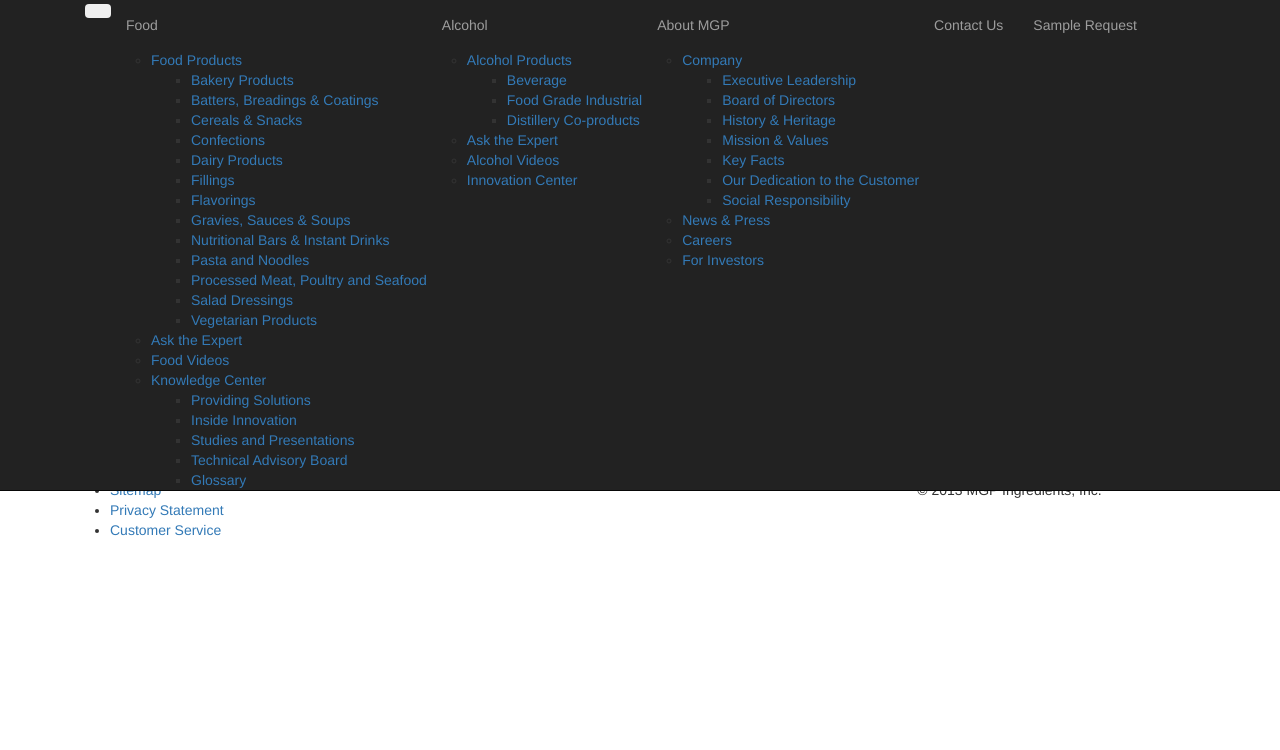
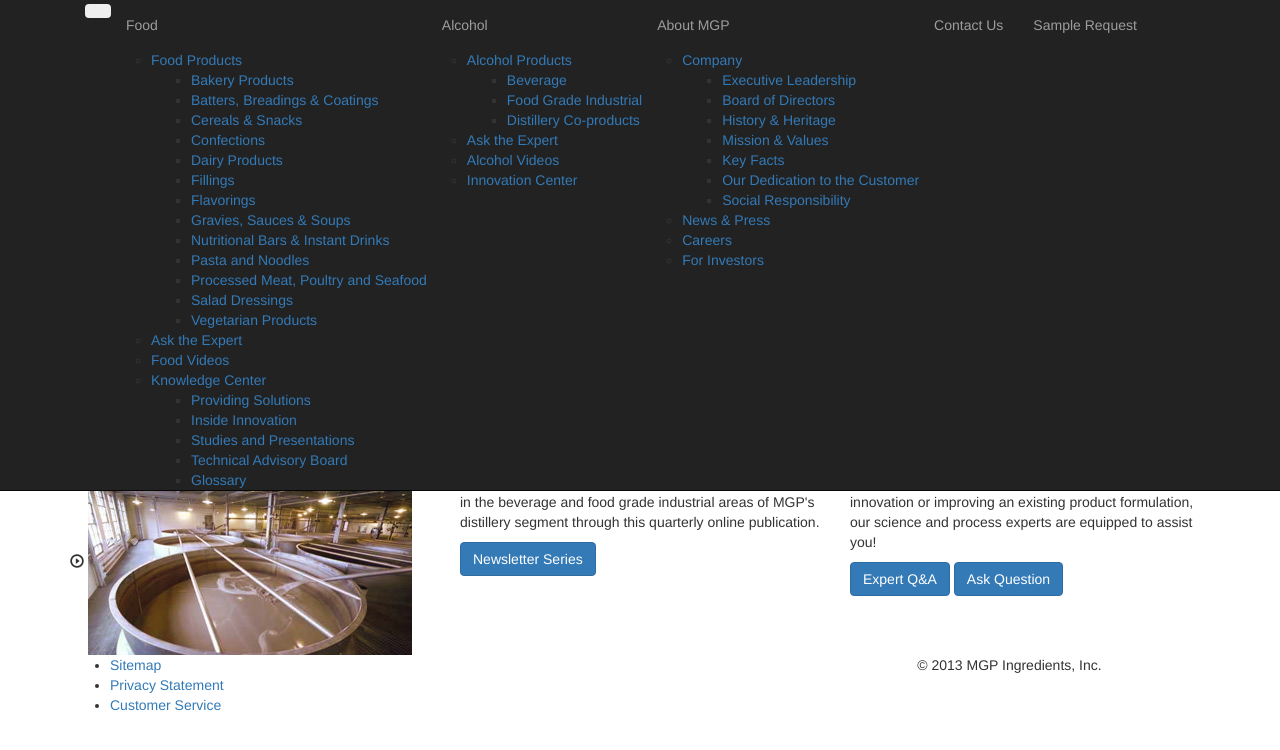
Before and after one commit to bgreater/MGP-prototype, a Jekyll site: the page built from alcohol.html, in a window 1280 px wide. Shown: the top 750 px of the page. Built offline with Jekyll 4.4.1, drawn with Linux system fonts in a browser that asks for light colours; nearby versions of some CDN libraries; library files that are not in the unit come from our copies.

Commit message:
Prototype Updated Mock 1

```diff
--- a/alcohol.html
+++ b/alcohol.html
@@ -31,7 +31,7 @@
 			<div class="row">
 				<div class="col-md-12">
 					<h4>Innovation Center</h4>
-					<img src="{{ page.path }}/images/alcohol/warehouse.jpg" class="fluid">
+					<img src="../images/alcohol/warehouse.jpg" class="fluid">
 					<div>
 						<a href="#" class="text-link-lg">Take Virtual Tour</a>
 						<a href="#" class="text-link-lg">Schedule a visit</a>
@@ -49,7 +49,7 @@
 					<h4>Alcohol videos:</h4>
 					<div class="video">
 						<span class="play glyphicon glyphicon-play-circle"></span>
-						<img src="{{ page.path }}/images/alcohol/alcohol-videos.jpg">
+						<img src="../images/alcohol/alcohol-videos.jpg">
 					</div>
 				</div>
 			</div>
```
Also changed, not shown: codekit-config.json.
